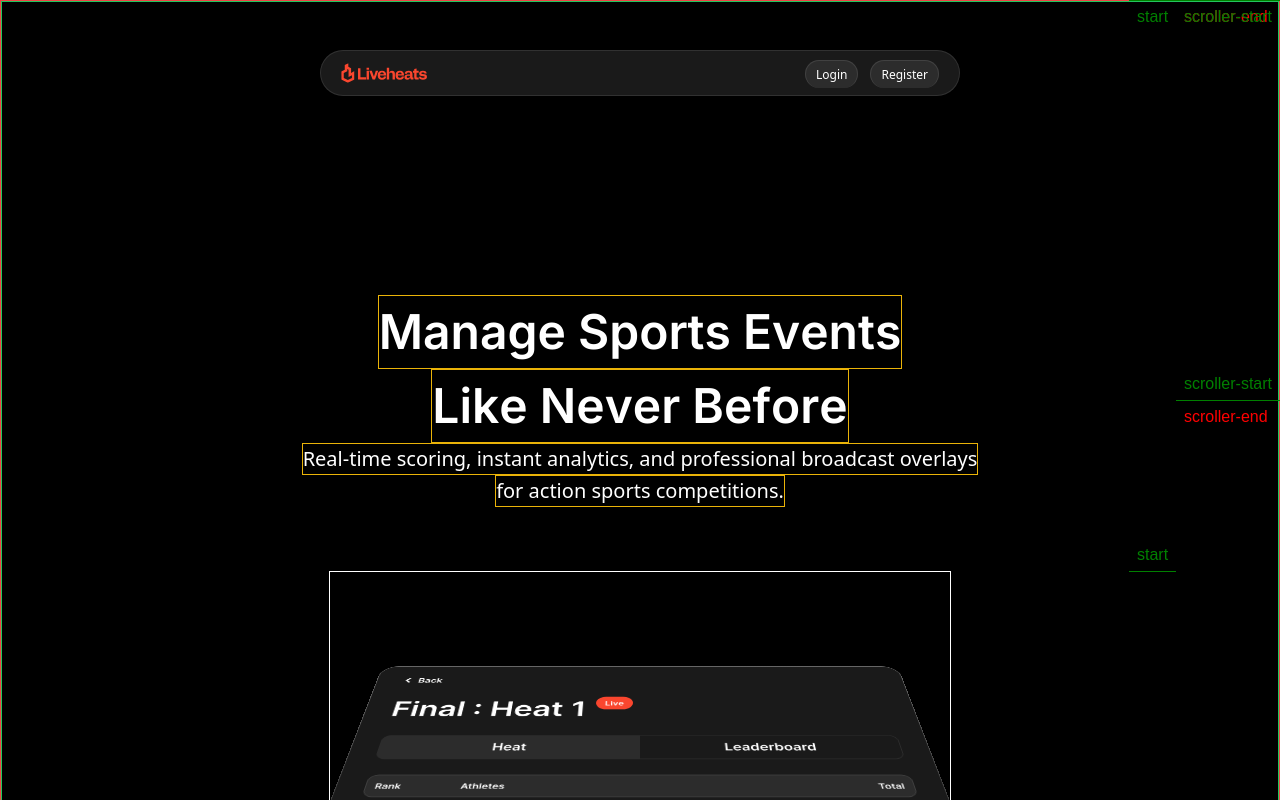
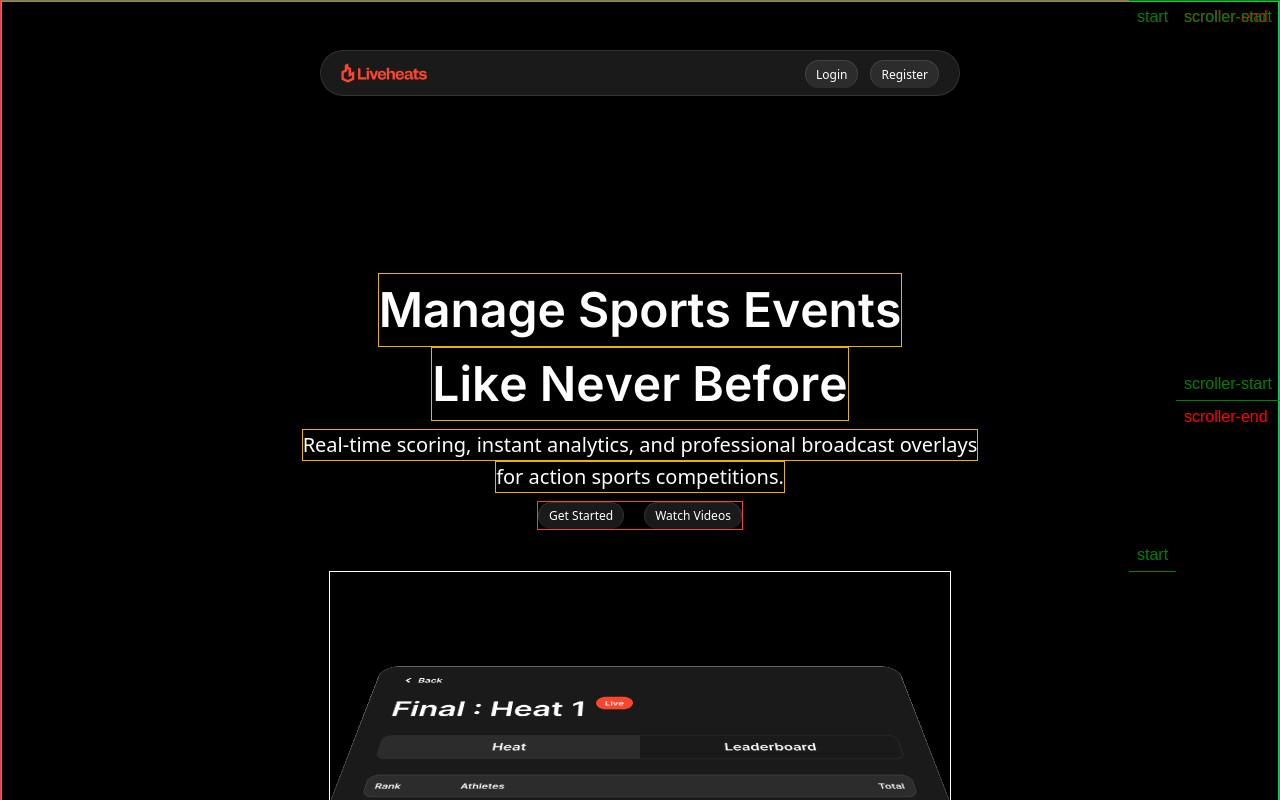
Before and after one commit to epenflow/liveheats, a Next.js app: page / in a window 1280 px wide. Shown: the top 800 px of the page. Built offline with nearby package versions, Linux system fonts and the light colour scheme.

Commit message:
feat(hero): add button group with styling and conditional border

```diff
--- a/src/components/views/hero/base.css
+++ b/src/components/views/hero/base.css
@@ -19,6 +19,7 @@
 		align-items: center;
 		justify-content: center;
 		flex-direction: column;
+		gap: 0.5rem;
 	}
 
 	.text-content {
@@ -34,4 +35,18 @@
 	.paragraph {
 		@apply text-xl;
 	}
+
+	.button-content {
+		display: flex;
+		gap: 20px;
+	}
+	.button {
+		@apply text-xs font-medium;
+		background: var(--grey-200);
+		border-radius: 1.5rem;
+		border: 1px solid rgb(255 255 255 / 0.1);
+		padding: 5px 10px;
+		overflow: hidden;
+		border-bottom: none;
+	}
 }
--- a/src/components/views/hero/index.tsx
+++ b/src/components/views/hero/index.tsx
@@ -27,6 +27,10 @@ const Hero: React.FC<Props> = ({ scope }) => {
 					</TextReveal>
 					<TextReveal>for action sports competitions.</TextReveal>
 				</div>
+				<div className={cn('button-content', flags['border'] && 'border border-red-500')}>
+					<button className="button">Get Started</button>
+					<button className="button">Watch Videos</button>
+				</div>
 			</div>
 			<Heat />
 		</section>
--- a/src/libs/flags/index.ts
+++ b/src/libs/flags/index.ts
@@ -1,4 +1,5 @@
 const flags = {
+	// border: false,
 	border: process.env.NODE_ENV === 'development',
 };
 export default flags;
```
